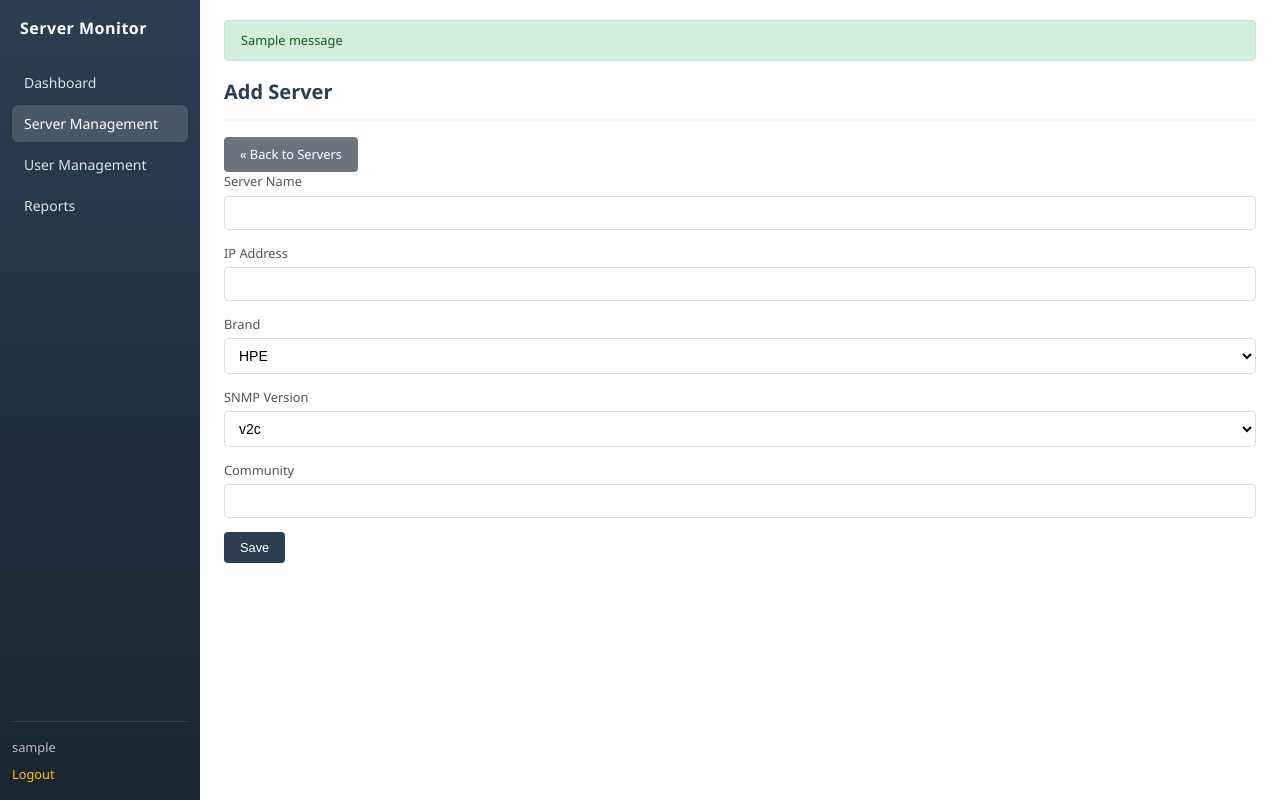
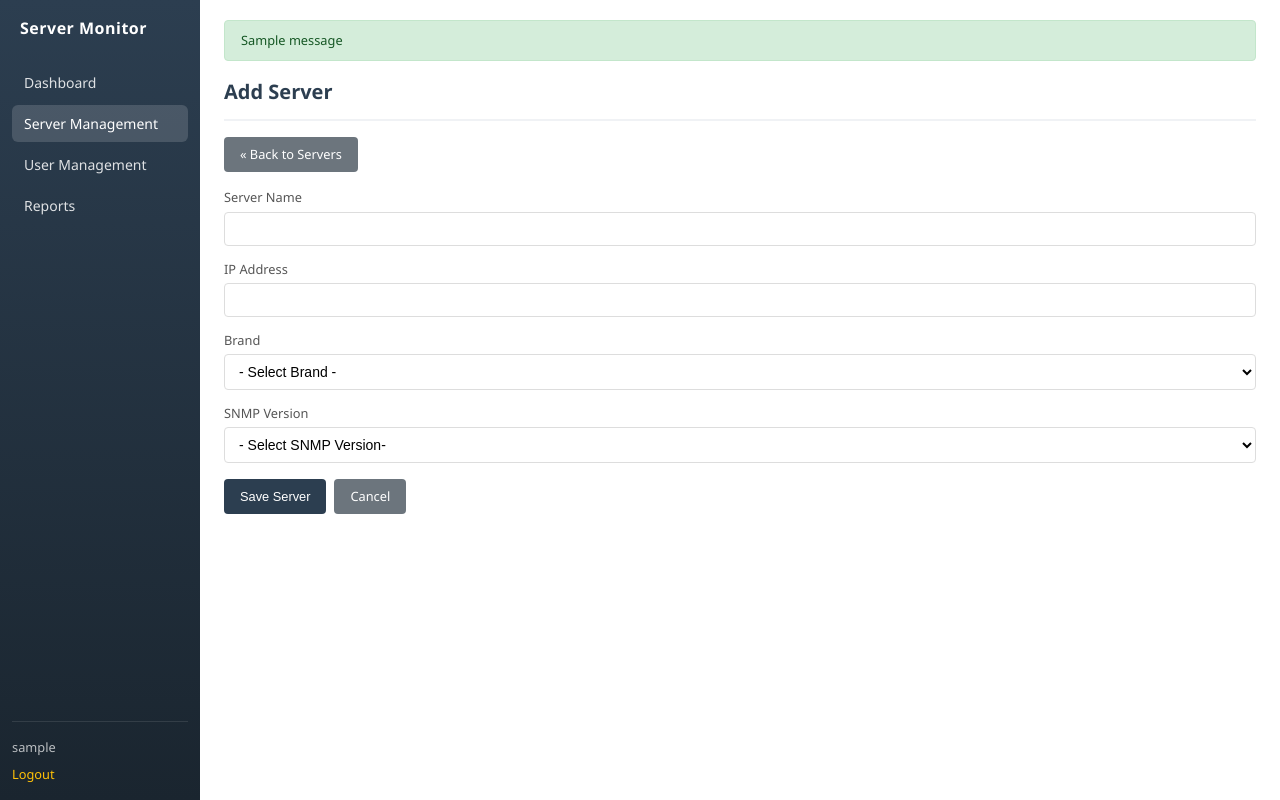
Before and after one commit to rannisa21/server-monitoring, a Flask app: page /admin/servers/add in a window 1280 px wide. Run offline with Flask 3, Linux system fonts and the light colour scheme; a user stored in the database is signed in; tables that the repository leaves empty hold one stand-in row (values such as "Sample post"); one stand-in notice (Sample message) is shown.

Commit message:
bisa liat pass

```diff
--- a/app/static/js/main.js
+++ b/app/static/js/main.js
@@ -1,4 +1,22 @@
 // ===== Server Monitoring - Main JavaScript =====
+
+/**
+ * Toggle password visibility
+ */
+function togglePassword(inputId) {
+  const input = document.getElementById(inputId);
+  const button = input.parentElement.querySelector('.toggle-password');
+
+  if (input.type === 'password') {
+    input.type = 'text';
+    button.classList.add('active');
+    button.querySelector('.eye-icon').textContent = '👁';
+  } else {
+    input.type = 'password';
+    button.classList.remove('active');
+    button.querySelector('.eye-icon').textContent = '⌣';
+  }
+}
 
 document.addEventListener("DOMContentLoaded", function () {
   // Auto-submit filters when select changes
--- a/app/templates/add_server.html
+++ b/app/templates/add_server.html
@@ -3,19 +3,32 @@
 <a href="{{ url_for('server.servers') }}" class="btn btn-secondary"
   >&laquo; Back to Servers</a
 >
-<form method="post" class="form-add-server">
+<form method="post" class="form-add-server" style="margin-top: 1rem">
   <input type="hidden" name="csrf_token" value="{{ csrf_token() }}" />
   <div class="form-group">
     <label for="name">Server Name</label>
-    <input type="text" name="name" id="name" required />
+    <input
+      type="text"
+      name="name"
+      id="name"
+      required
+      placeholder=""
+    />
   </div>
   <div class="form-group">
     <label for="ip">IP Address</label>
-    <input type="text" name="ip" id="ip" required />
+    <input
+      type="text"
+      name="ip"
+      id="ip"
+      required
+      placeholder=""
+    />
   </div>
   <div class="form-group">
     <label for="brand">Brand</label>
     <select name="brand" id="brand" required>
+      <option value="">- Select Brand -</option>
       <option value="HPE">HPE</option>
       <option value="Dell">Dell</option>
       <option value="supermicro">Supermicro</option>
@@ -30,13 +43,20 @@
       required
       onchange="toggleSnmpFields()"
     >
+      <option value="">- Select SNMP Version-</option>
       <option value="v2c">v2c</option>
       <option value="v3">v3</option>
     </select>
   </div>
-  <div class="form-group" id="community-group">
+  <div class="form-group" id="community-group" style="display: none">
     <label for="community">Community</label>
-    <input type="text" name="community" id="community" />
+    <input
+      type="text"
+      name="community"
+      id="community"
+      placeholder=""
+    />
+    <!-- <small class="help-text">Required for SNMP v2c</small> -->
   </div>
   <div id="snmpv3-fields" style="display: none">
     <div class="form-group">
@@ -45,30 +65,45 @@
     </div>
     <div class="form-group">
       <label for="snmp_auth_pass">Auth Password</label>
-      <input type="password" name="snmp_auth_pass" id="snmp_auth_pass" />
+      <div class="password-wrapper">
+        <input type="password" name="snmp_auth_pass" id="snmp_auth_pass" />
+        <button type="button" class="toggle-password" onclick="togglePassword('snmp_auth_pass')" title="Show/Hide Password">
+          <span class="eye-icon">⌣</span>
+        </button>
+      </div>
     </div>
     <div class="form-group">
       <label for="snmp_priv_pass">Priv Password</label>
-      <input type="password" name="snmp_priv_pass" id="snmp_priv_pass" />
+      <div class="password-wrapper">
+        <input type="password" name="snmp_priv_pass" id="snmp_priv_pass" />
+        <button type="button" class="toggle-password" onclick="togglePassword('snmp_priv_pass')" title="Show/Hide Password">
+          <span class="eye-icon">⌣</span>
+        </button>
+      </div>
     </div>
     <div class="form-group">
       <label for="snmp_auth_proto">Auth Protocol</label>
       <select name="snmp_auth_proto" id="snmp_auth_proto">
-        <option value="MD5">MD5</option>
+        <!-- <option value="MD5">MD5</option>
         <option value="SHA">SHA-1</option>
-        <option value="SHA-224">SHA-224</option>
+        <option value="SHA-224">SHA-224</option> -->
         <option value="SHA-256">SHA-256</option>
       </select>
     </div>
     <div class="form-group">
       <label for="snmp_priv_proto">Priv Protocol</label>
       <select name="snmp_priv_proto" id="snmp_priv_proto">
-        <option value="DES">DES</option>
+        <!-- <option value="DES">DES</option> -->
         <option value="AES">AES</option>
       </select>
     </div>
   </div>
-  <button type="submit">Save</button>
+  <div class="form-actions">
+    <button type="submit" class="btn">Save Server</button>
+    <a href="{{ url_for('server.servers') }}" class="btn btn-secondary"
+      >Cancel</a
+    >
+  </div>
 </form>
 <script>
   function toggleSnmpFields() {
@@ -78,9 +113,12 @@
     if (version === "v3") {
       v3Fields.style.display = "block";
       communityGroup.style.display = "none";
+    } else if (version === "v2c") {
+      v3Fields.style.display = "none";
+      communityGroup.style.display = "block";
     } else {
       v3Fields.style.display = "none";
-      communityGroup.style.display = "block";
+      communityGroup.style.display = "none";
     }
   }
   document.addEventListener("DOMContentLoaded", toggleSnmpFields);
```
Also changed, not shown: app/templates/add_component.html (+6 -6 lines), app/templates/edit_server.html (+10 -0 lines), app/templates/edit_user.html (+6 -1 lines), app/templates/login.html (+6 -4 lines), app/templates/servers.html (+6 -1 lines), app/templates/user_management.html (+6 -1 lines).
